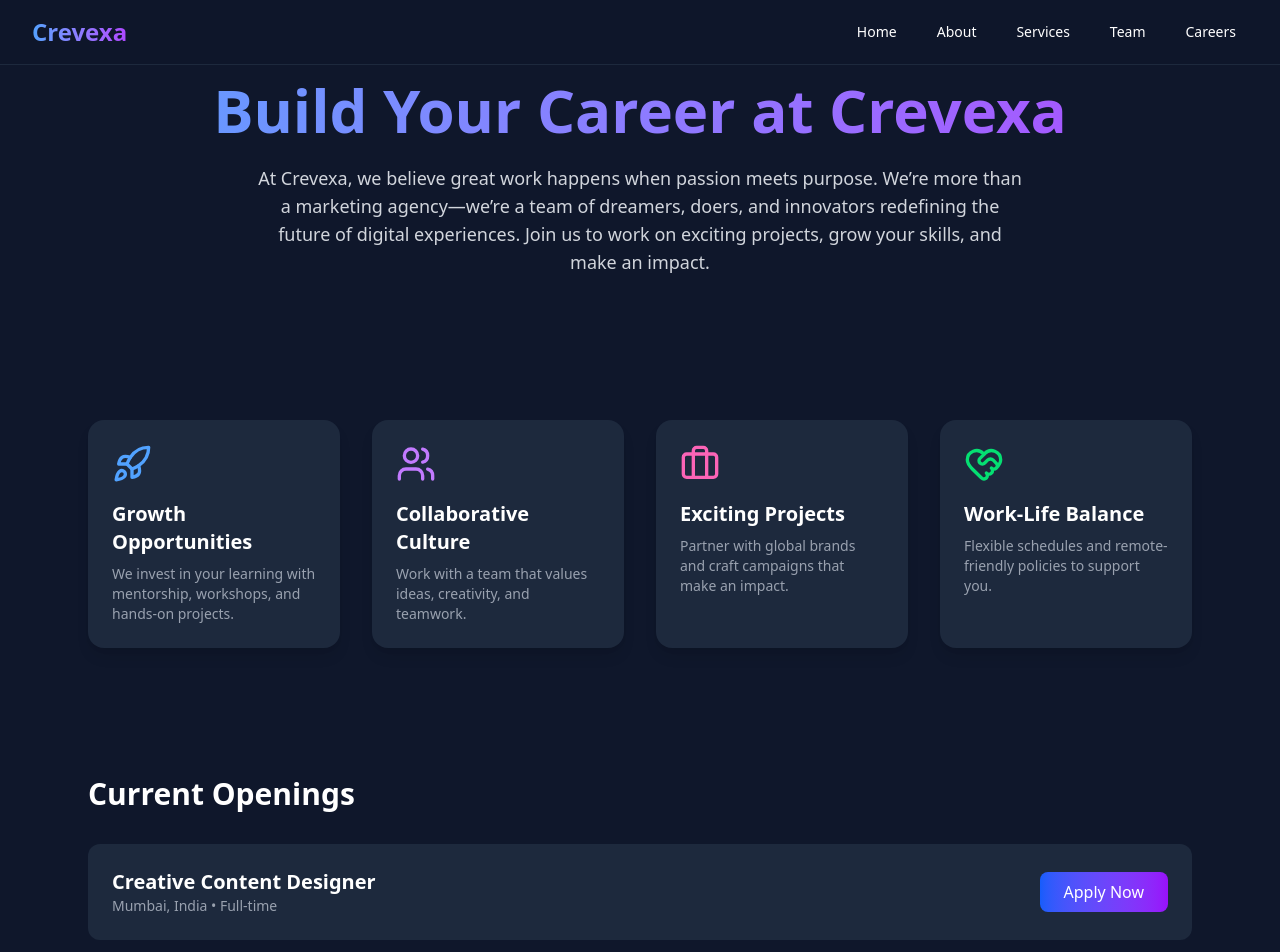
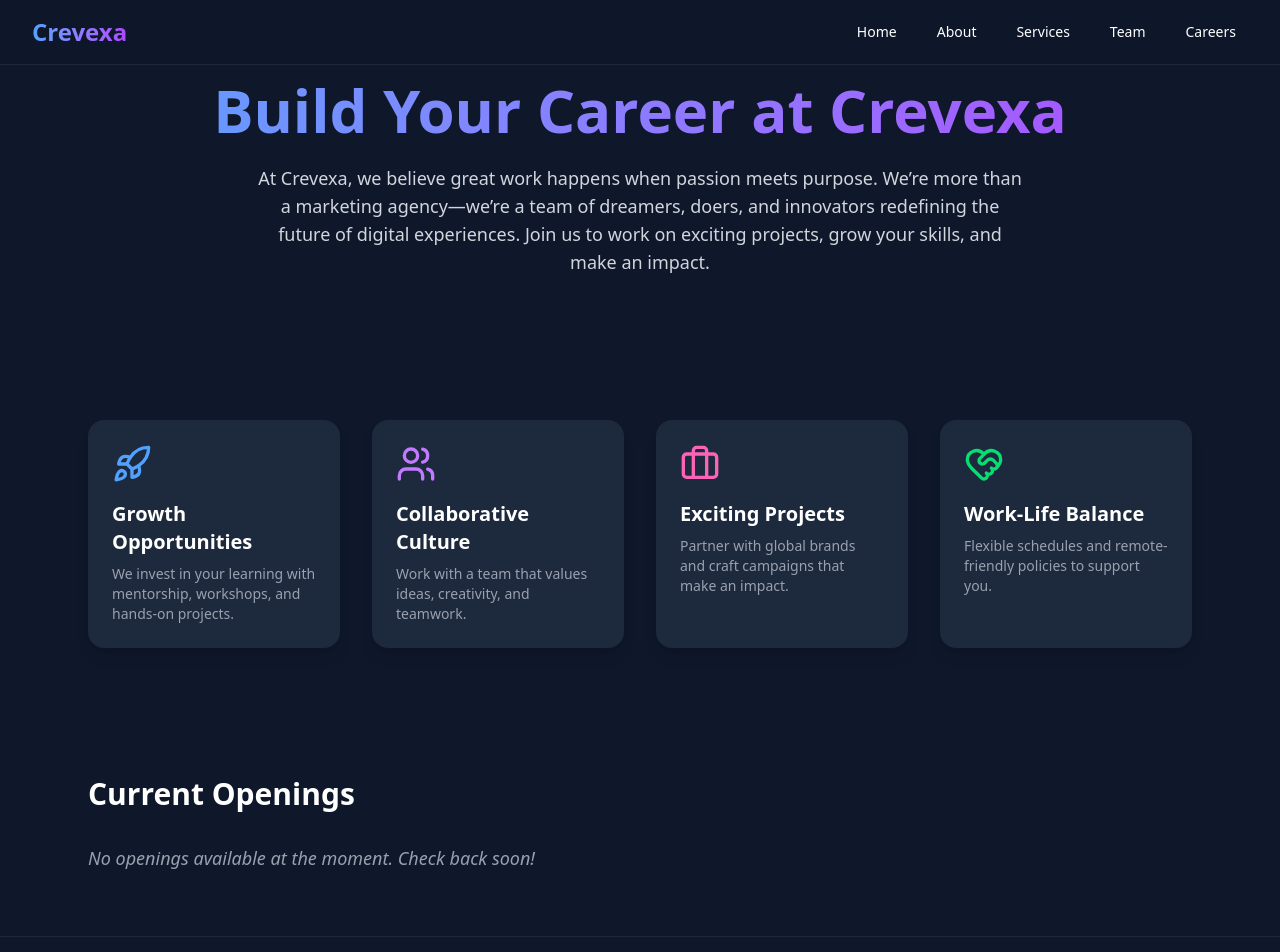
Before and after one commit to crevexamedia/crevexaOfficialSite, a React (Vite) app: page /careers in a window 1280 px wide. Shown: the top 952 px of the page. Built offline with nearby package versions, Linux system fonts and the light colour scheme.

Commit message:
reoved dummy job opening

```diff
--- a/src/components/CareersSection.jsx
+++ b/src/components/CareersSection.jsx
@@ -11,12 +11,12 @@ const CareersSection = () => {
     //   type: "Full-time",
     //   applyLink: "",
     // },
-    {
-      title: "Creative Content Designer",
-      location: "Mumbai, India",
-      type: "Full-time",
-      applyLink: "",
-    },
+    // {
+    //   title: "Creative Content Designer",
+    //   location: "Mumbai, India",
+    //   type: "Full-time",
+    //   applyLink: "",
+    // },
   ];
 
   return (
```
